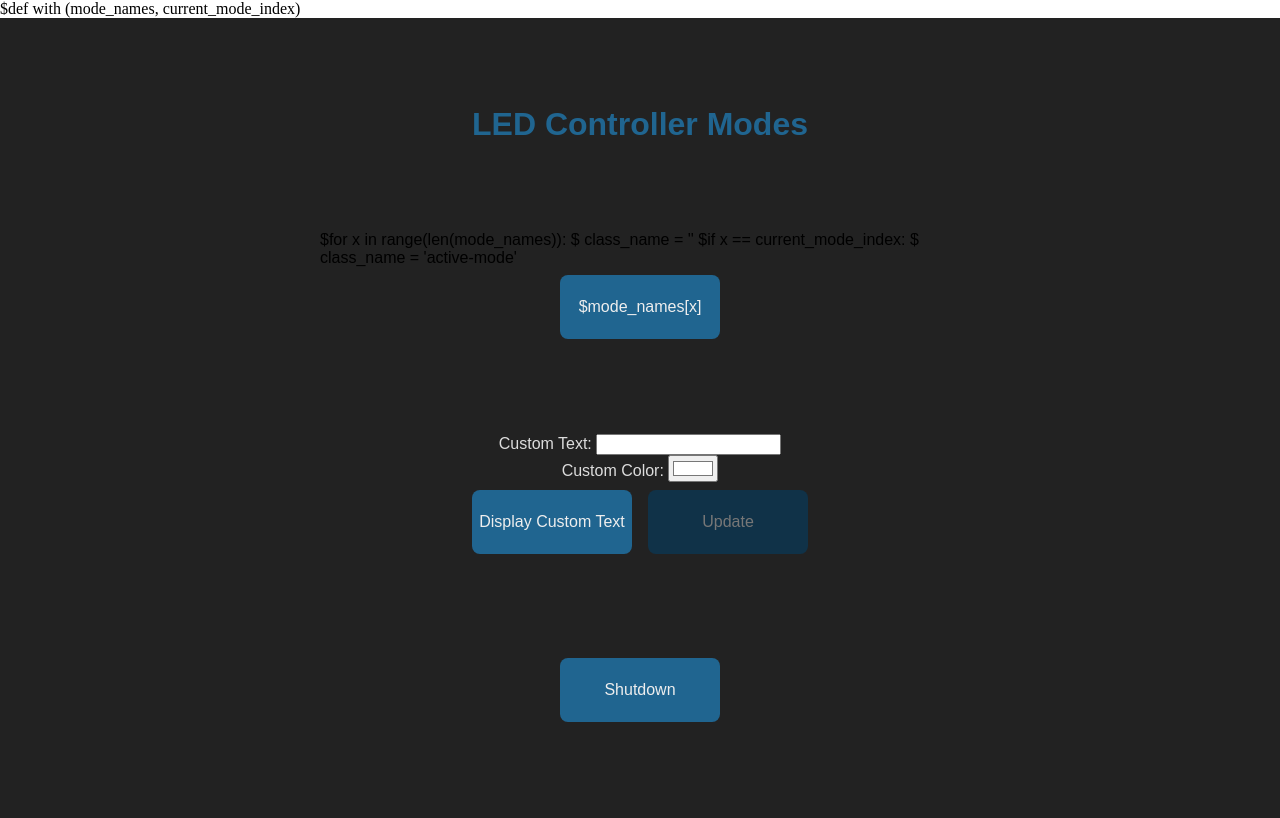
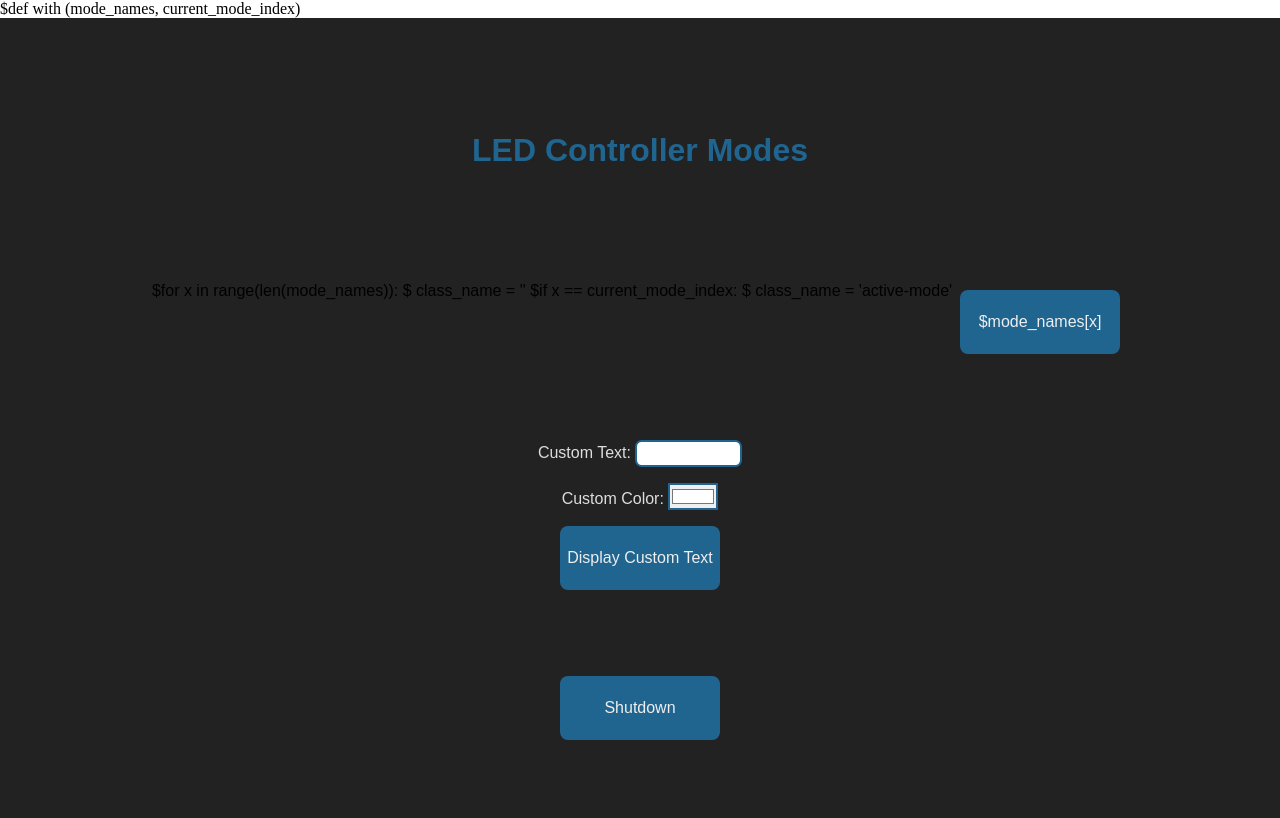
Before and after one commit to mark2357/raspberry-pi-unicorn-hat-mini-display-modes, a Python web app: template webserver/templates/index.html in a window 1280 px wide. Run offline with Jinja, Linux system fonts and the light colour scheme; the template is opened without the code that fills it, so the values that code supplies are empty.

Commit message:
refactor of webpage content

```diff
--- a/webserver/static/index.css
+++ b/webserver/static/index.css
@@ -1,24 +1,16 @@
+/* styling for standard css elements */
 body {
     margin: 0;
-}
-
-.page-wrapper {
-    display: flex;
-    flex-direction: column;
-    justify-content: space-evenly;
-    align-items: center;
-    width: 100%;
-    height: 100%;
-    background-color: #222222;
-    font-family: Arial, Helvetica, sans-serif;
-    overflow: hidden;
-    /* flex-wrap: wrap; */
 }
 
 h1 {
     color: #206590;
     text-align: center;
     margin: 0;
+}
+
+span {
+    color: #ddd;
 }
 
 button {
@@ -36,7 +28,8 @@ button {
     margin: 0.5em;
     display: block;
 }
-button:active{
+
+button:active {
     background:#185570;
     color: #ddd;
 }
@@ -53,31 +46,75 @@ button[disabled]{
     color: #777;
 }
 
-.active-mode {
-    background: green;
+/* styling for css classes */
+
+.page-wrapper {
+    width: 100vw;
+    height: 100vh;
+    background-color: #222222;
+    font-family: Arial, Helvetica, sans-serif;
+    overflow: scroll;
 }
 
 .content-wrapper {
     display: flex;
-    justify-content: center;
+    flex-direction: column;
+    justify-content: space-evenly;
     align-items: center;
-    /* flex-direction: column; */
+    width: 100%;
+    /* background-color: #222222; */
+    font-family: Arial, Helvetica, sans-serif;
+    overflow: hidden;
     flex-wrap: wrap;
-    overflow: hidden;
-    width: 50%;
-    min-width: 22em;
+    height: auto;
+    min-height: 100%;
 }
 
-.custom-text-container {
+.title-wrapper {
+    flex-grow: 0.2;
+    display: flex;
+    align-items: center;
+}
+
+.mode-buttons-wrapper {
+    display: flex;
+    flex-direction: row;
+    flex-wrap: wrap;
+    justify-content: center;
+    padding-left: 1em;
+    padding-right: 1em;
+}
+
+.custom-text-wrapper {
     display: flex;
     flex-direction: column;
     align-items: center;
+}
+
+.input-wrapper {
+    padding: 0.5em;
 }
 
 .button-wrapper {
     display: flex;
 }
 
-span {
-    color: #ddd;
+.active-mode {
+    background: green;
 }
+
+
+
+/* contains styling for elements by id */
+#custom-text-input {
+    border-radius: 0.5em;
+    border: 0.2em solid #206590;
+    width: 8em;
+    height: 2em;
+    /* font-size: 2em; */
+}
+
+#custom-color-input {
+    border: 0.2em solid #206590;
+    padding: 0em;
+}
--- a/webserver/static/main.js
+++ b/webserver/static/main.js
@@ -1,67 +1,78 @@
+/**
+ * @description
+ * handles when a mode button is clicked
+ * @param {element} e
+ * @param {number} mode_index the new mode index
+ */
 function on_click_mode_switch(e, mode_index) {
 
     // sends post request to server to set mode of LED display
-    let baseUrl = window.location.href;
-    let xhr = new XMLHttpRequest();
-    xhr.open("POST", baseUrl + 'change-mode/', true);
-    xhr.setRequestHeader('Content-Type', 'application/json');
+    let content = JSON.stringify({
+        'mode': mode_index
+    });
 
-    // handles the response from the server
-    xhr.onreadystatechange = function() {
+    let handleResponseFunc = (xhr) => {
         if (xhr.readyState == XMLHttpRequest.DONE) {
             updateActiveButtons(e);
+            set_custom_text_button_text_set_mode();
         }
     }
-    xhr.send(JSON.stringify({
-        'mode': mode_index
-    }));
+    send_post_request('change-mode/', content, handleResponseFunc);
 }
 
-function on_click_custom_text_update() {
-    on_click_custom_text(document.getElementById('set-custom-text-button'));
+/**
+ * @description
+ * handles when the color input or text input value changes
+ */
+function on_input_value_change() {
+
+    // if the active mode is the custom text mode then the custom text buttons text is changed to update
+    if(document.getElementById('set-custom-text-button').classList.contains('active-mode')) {
+        set_custom_text_button_text_update()
+    }
 }
 
-function on_input_value_change() {
-    document.getElementById('update-custom-text-button').disabled = false;
-}
-
+/**
+ * @description
+ * handles when the custom text button is clicked
+ * @param {element} e
+ */
 function on_click_custom_text(e) {
-
-    // sends post request to server to shutdown the server
-    let baseUrl = window.location.href;
-    let xhr = new XMLHttpRequest();
-    xhr.open("POST", baseUrl + 'custom-text/', true);
-    xhr.setRequestHeader('Content-Type', 'application/json');
-
-    // handles the response from the server
-    xhr.onreadystatechange = function() {
-        if (xhr.readyState == XMLHttpRequest.DONE) {
-            updateActiveButtons(e);
-            document.getElementById('update-custom-text-button').disabled = true;
-        }
-    }
 
     // gets text from input box
     let customText = document.getElementById('custom-text-input').value;
     // gets color from input box
     let customColor = document.getElementById('custom-color-input').value;
 
-    xhr.send(JSON.stringify({
+    let content = JSON.stringify({
         'custom-text': customText,
         'custom-color': customColor
-    }));
+    });
+
+    let handleResponseFunc = (xhr) => {
+        if (xhr.readyState == XMLHttpRequest.DONE) {
+            updateActiveButtons(e);
+            set_custom_text_button_text_set_mode()
+        }
+    }
+    send_post_request('custom-text/', content, handleResponseFunc);
 }
 
 
+/**
+ * @description
+ * handles when the shutdown button is clicked
+ */
 function on_click_shutdown() {
 
     // sends post request to server to shutdown the server
-    let baseUrl = window.location.href;
-    let xhr = new XMLHttpRequest();
-    xhr.open("POST", baseUrl + 'shutdown/', true);
-    xhr.setRequestHeader('Content-Type', 'application/json');
+    // let baseUrl = window.location.href;
+    // let xhr = new XMLHttpRequest();
+    // xhr.open("POST", baseUrl + 'shutdown/', true);
+    // xhr.setRequestHeader('Content-Type', 'application/json');
 
-    xhr.send();
+    // xhr.send();
+    send_post_request('shutdown/', null);
 }
 
 function updateActiveButtons(e) {
@@ -78,3 +89,43 @@ function updateActiveButtons(e) {
     // adds the new active mode to the buttons
     e.classList.add('active-mode');
 }
+
+/**
+ * @description
+ * changes the text of the custom text button to the update text
+ */
+function set_custom_text_button_text_update() {
+    document.getElementById('set-custom-text-button').innerHTML = 'Update Custom Text';
+}
+
+/**
+ * @description
+ * changes the text of the custom text button to the display text
+ */
+function set_custom_text_button_text_set_mode() {
+    document.getElementById('set-custom-text-button').innerHTML = 'Display Custom Text';
+}
+
+
+/**
+ * @description
+ * sends request to server
+ */
+function send_post_request(urlExtension, requestContent, returnHandleFunc=null) {
+
+    // sends post request to server to shutdown the server
+    let baseUrl = window.location.href;
+    let xhr = new XMLHttpRequest();
+    xhr.open("POST", baseUrl + urlExtension, true);
+    xhr.setRequestHeader('Content-Type', 'application/json');
+
+    // handles the response from the server
+    if(returnHandleFunc !== null) {
+        xhr.onreadystatechange = () => {
+            returnHandleFunc(xhr);
+        }
+    }
+
+    // sends the request
+    xhr.send(requestContent);
+}
--- a/webserver/templates/index.html
+++ b/webserver/templates/index.html
@@ -9,10 +9,11 @@ $def with (mode_names, current_mode_index)
     </head>
     <body>
         <div class="page-wrapper">
+            <div class="content-wrapper">
                 <div class="title-wrapper">
                     <h1>LED Controller Modes</h1>
                 </div>
-            <div class="content-wrapper">
+                <div class="mode-buttons-wrapper">
                     $for x in range(len(mode_names)):
                         $ class_name = ''
                         $if x == current_mode_index:
@@ -21,21 +22,18 @@ $def with (mode_names, current_mode_index)
                         $mode_names[x]
                         </button>
                 </div>
-            <div class='custom-text-container'>
-                <div>
+                <div class='custom-text-wrapper'>
+                    <div class="input-wrapper">
                         <span>Custom Text:</span>
                         <input id="custom-text-input" type="text" onkeydown="on_input_value_change()">
                     </div>
-                <div>
+                    <div class="input-wrapper">
                         <span>Custom Color:</span>
                         <input type="color" id="custom-color-input" onchange="on_input_value_change()" value="#ffffff">
                     </div>
                     <div class="button-wrapper">
                         <button id="set-custom-text-button" onclick="on_click_custom_text(this)">
                             Display Custom Text
-                    </button>
-                    <button id="update-custom-text-button" disabled='true' onclick="on_click_custom_text_update(this)">
-                        Update
                         </button>
                     </div>
                 </div>
@@ -45,5 +43,6 @@ $def with (mode_names, current_mode_index)
                     </button>
                 </div>
             </div>
+        </div>
     </body>
 </html>
```
Lines whose indentation alone changed are shown as unchanged.
